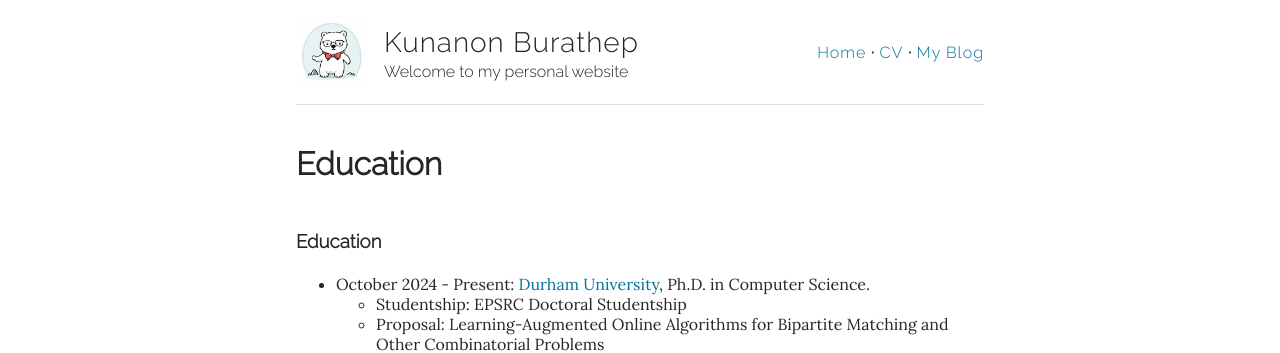
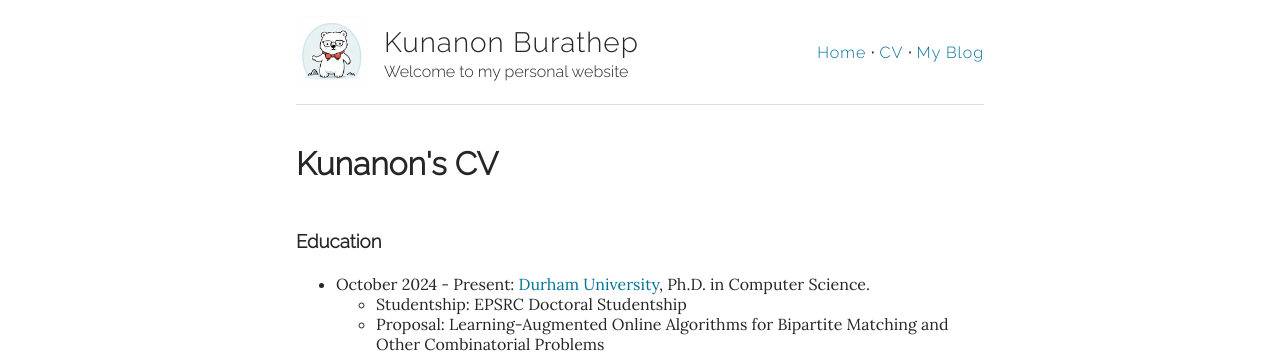
Before and after one commit to kunanonburathep/phankunanon.github.io, a Jekyll site: the page built from cv.md, in a window 1280 px wide. Shown: the top 353 px of the page. Built offline with Jekyll 4.4.1, drawn with Linux system fonts in a browser that asks for light colours; our own code applies the rules of GitHub Pages for plain Markdown files.

Commit message:
update v.1.4

```diff
--- a/_config.yml
+++ b/_config.yml
@@ -41,7 +41,7 @@ disqus:
 # Content Format
 # --------------
 
-timezone: London/UK
+timezone: Asia/Bangkok
 paginate: 10
 mathjax:  true
 
--- a/_data/people.yml
+++ b/_data/people.yml
@@ -1,4 +1,4 @@
 phanku:
   handle: Kunanon Burathep
   picture: "/assets/img/phanku-icon.png"
-  url: /about
+  url: /index
--- a/_data/theme.yml
+++ b/_data/theme.yml
@@ -19,7 +19,7 @@ navigation:
     - name: Home
       path: "/index"
     - name: CV
-      path: "/about"
+      path: "/cv"
     - name: My Blog
       path: "/posts"
   paginate:
--- a/about.md
+++ b/cv.md
@@ -1,5 +1,5 @@
 ---
-title:
+title: Kunanon's CV
 ---
 
 ### Education
```
Also changed, not shown: index.md (+1 -1 lines).
